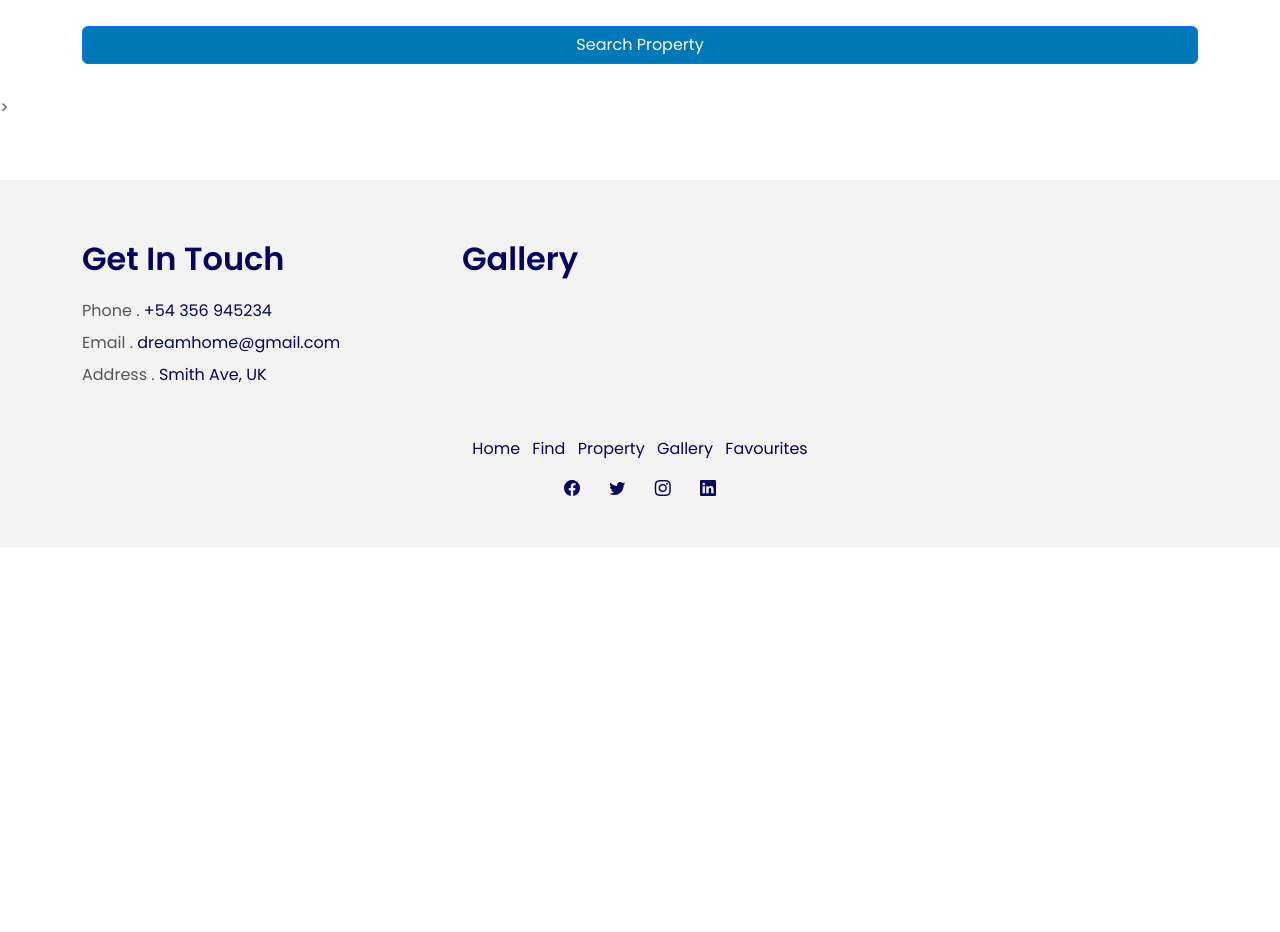
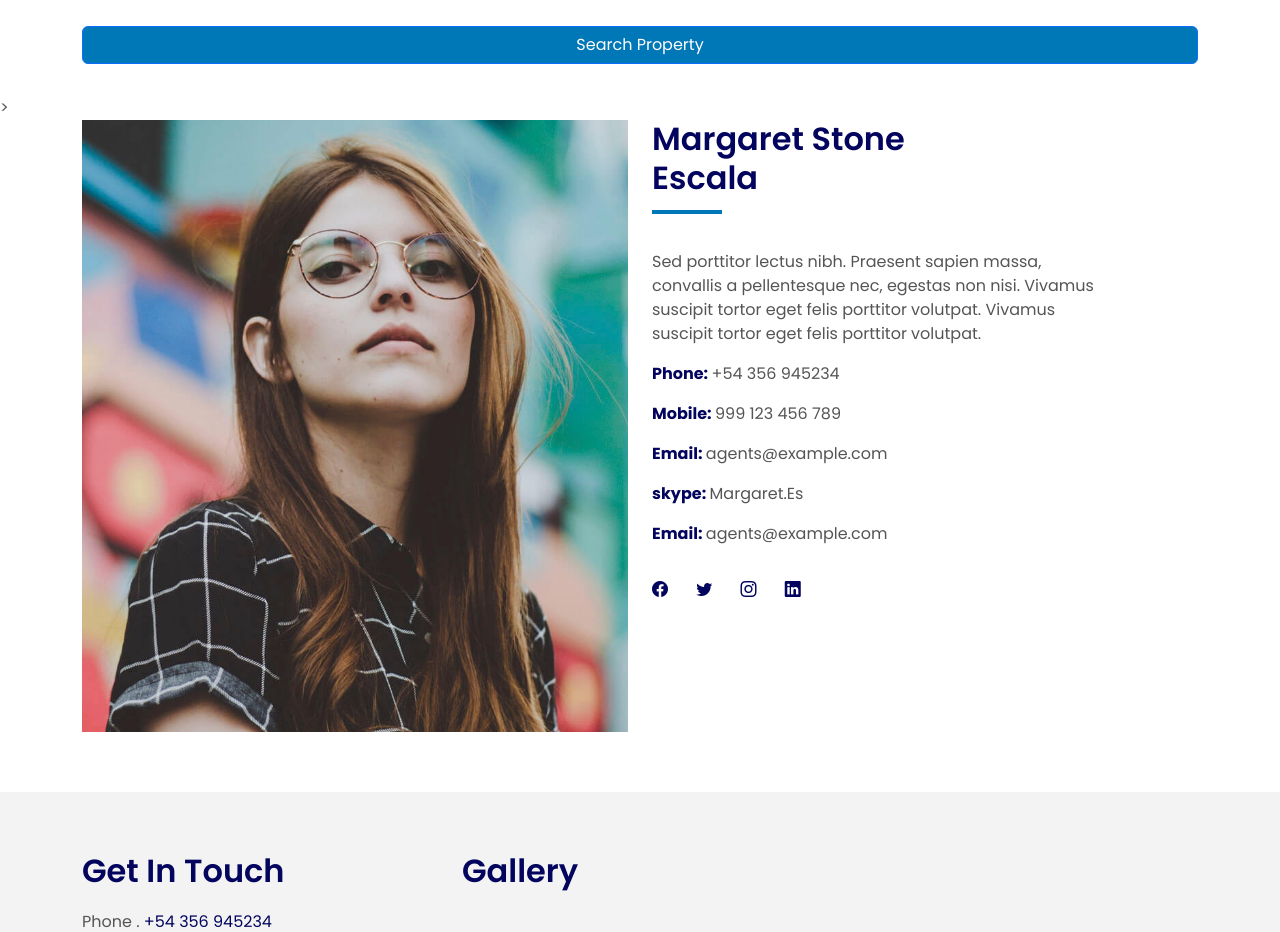
Before and after one commit to PeshalaPerera/real-estate-bootstrap, a plain HTML site: page find.html in a window 1280 px wide. Shown: the part 670-1602 px from the top of the page. Before the commit the page ends 1217 px from the top, so only its background shows below. Drawn offline with nearby package versions, Linux system fonts and the light colour scheme; files whose address does not match are found by name.

Commit message:
property single ui done

```diff
--- a/find.html
+++ b/find.html
@@ -9,7 +9,7 @@
         <meta content="" name="keywords" />
 
         <!-- <link href="jquery-ui.css" rel="stylesheet"> -->
-        <link href="http://code.jquery.com/ui/1.10.4/themes/ui-lightness/jquery-ui.css" rel="stylesheet">
+        <link href="http://code.jquery.com/ui/1.10.4/themes/ui-lightness/jquery-ui.css" rel="stylesheet" />
 
         <!-- Favicons -->
         <link href="assets/img/favicon.png" rel="icon" />
@@ -98,7 +98,11 @@
                             <div class="mb-2 row">
                                 <div class="form-group col mt-3">
                                     <label class="pb-2" for="Type">Type</label>
-                                    <select class="form-control form-select form-control-a" name="searchType" id="searchType">
+                                    <select
+                                        class="form-control form-select form-control-a"
+                                        name="searchType"
+                                        id="searchType"
+                                    >
                                         <option value="all">Any</option>
                                         <option value="RENT">For Rent</option>
                                         <option value="SALE">For Sale</option>
@@ -107,7 +111,11 @@
                                 </div>
                                 <div class="form-group col mt-3">
                                     <label class="pb-2" for="city">Property type</label>
-                                    <select class="form-control form-select form-control-a" name="searchPropertyType" id="searchPropertyType">
+                                    <select
+                                        class="form-control form-select form-control-a"
+                                        name="searchPropertyType"
+                                        id="searchPropertyType"
+                                    >
                                         <option value="all">Any</option>
                                         <option value="Alabama">Alabama</option>
                                         <option value="Arizona">Arizona</option>
@@ -119,15 +127,19 @@
                             <div class="mb-2 row">
                                 <div class="form-group col mt-3">
                                     <label class="pb-2" for="bedrooms">Min Bedrooms</label>
-                                    <input name="maxBedroomsSpinner" id="maxBedroomsSpinner" value="3">
+                                    <input name="maxBedroomsSpinner" id="maxBedroomsSpinner" value="3" />
                                 </div>
                                 <div class="form-group col mt-3">
                                     <label class="pb-2" for="bathrooms">Max Bedrooms</label>
-                                    <input name="minBedroomsSpinner" id="minBedroomsSpinner" value="3">
+                                    <input name="minBedroomsSpinner" id="minBedroomsSpinner" value="3" />
                                 </div>
                                 <div class="form-group col mt-3">
                                     <label class="pb-2" for="bathrooms">Bathrooms</label>
-                                    <select class="form-control form-select form-control-a" name="searchBathroomsInput" id="searchBathroomsInput">
+                                    <select
+                                        class="form-control form-select form-control-a"
+                                        name="searchBathroomsInput"
+                                        id="searchBathroomsInput"
+                                    >
                                         <option value="any">Any</option>
                                         <option value="1">01</option>
                                         <option value="2">02</option>
@@ -137,8 +149,15 @@
                             </div>
                             <div class="mb-2 row">
                                 <div class="form-group col mt-3">
-                                    <label class="pb-2" for="price">Price Range</label><br>
-                                    <input class="form-control form-input" type="text" id="priceRange" readonly class="goldSliderText"><p></p>
+                                    <label class="pb-2" for="price">Price Range</label><br />
+                                    <input
+                                        class="form-control form-input"
+                                        type="text"
+                                        id="priceRange"
+                                        readonly
+                                        class="goldSliderText"
+                                    />
+                                    <p></p>
                                     <div id="slider-range"></div>
                                 </div>
                             </div>
@@ -153,16 +172,92 @@
             </div>
             <!-- End Property Search Section -->>
 
-            <!-- =======  Blog Grid ======= -->
-            <!-- <section class="news-grid grid"> -->
-                <!-- <div class="container">
-                    <div class="row" id="gallery-output"></div>
-                </div> -->
-                <div id="Placeholder">
+            <!-- =======  Property Single ======= -->
+            <!-- <div id="Placeholder"></div> -->
 
+            <section class="agent-single">
+                <div class="container">
+                    <div class="row">
+                        <div class="col-sm-12">
+                            <div class="row">
+                                <div class="col-md-6">
+                                    <div class="agent-avatar-box">
+                                        <img src="assets/img/agent-7.jpg" alt="" class="agent-avatar img-fluid" />
+                                    </div>
+                                </div>
+                                <div class="col-md-5 section-md-t3">
+                                    <div class="agent-info-box">
+                                        <div class="agent-title">
+                                            <div class="title-box-d">
+                                                <h3 class="title-d">
+                                                    Margaret Stone <br />
+                                                    Escala
+                                                </h3>
+                                            </div>
+                                        </div>
+                                        <div class="agent-content mb-3">
+                                            <p class="content-d color-text-a">
+                                                Sed porttitor lectus nibh. Praesent sapien massa, convallis a
+                                                pellentesque nec, egestas non nisi. Vivamus suscipit tortor eget felis
+                                                porttitor volutpat. Vivamus suscipit tortor eget felis porttitor
+                                                volutpat.
+                                            </p>
+                                            <div class="info-agents color-a">
+                                                <p>
+                                                    <strong>Phone: </strong>
+                                                    <span class="color-text-a"> +54 356 945234 </span>
+                                                </p>
+                                                <p>
+                                                    <strong>Mobile: </strong>
+                                                    <span class="color-text-a"> 999 123 456 789</span>
+                                                </p>
+                                                <p>
+                                                    <strong>Email: </strong>
+                                                    <span class="color-text-a"> agents@example.com</span>
+                                                </p>
+                                                <p>
+                                                    <strong>skype: </strong>
+                                                    <span class="color-text-a"> Margaret.Es</span>
+                                                </p>
+                                                <p>
+                                                    <strong>Email: </strong>
+                                                    <span class="color-text-a"> agents@example.com</span>
+                                                </p>
+                                            </div>
+                                        </div>
+                                        <div class="socials-footer">
+                                            <ul class="list-inline">
+                                                <li class="list-inline-item">
+                                                    <a href="#" class="link-one">
+                                                        <i class="bi bi-facebook" aria-hidden="true"></i>
+                                                    </a>
+                                                </li>
+                                                <li class="list-inline-item">
+                                                    <a href="#" class="link-one">
+                                                        <i class="bi bi-twitter" aria-hidden="true"></i>
+                                                    </a>
+                                                </li>
+                                                <li class="list-inline-item">
+                                                    <a href="#" class="link-one">
+                                                        <i class="bi bi-instagram" aria-hidden="true"></i>
+                                                    </a>
+                                                </li>
+                                                <li class="list-inline-item">
+                                                    <a href="#" class="link-one">
+                                                        <i class="bi bi-linkedin" aria-hidden="true"></i>
+                                                    </a>
+                                                </li>
+                                            </ul>
+                                        </div>
+                                    </div>
+                                </div>
+                            </div>
+                        </div>
+                    </div>
                 </div>
-            <!-- </section> -->
-            <!-- End Blog Grid-->
+            </section>
+            <!-- End Property Single -->
+
         </main>
         <!-- End #main -->
 
@@ -258,7 +353,7 @@
             ><i class="bi bi-arrow-up-short"></i
         ></a>
 
-        <link href="assets/css/jquery-ui.css" rel="stylesheet">
+        <link href="assets/css/jquery-ui.css" rel="stylesheet" />
 
         <script src="https://ajax.googleapis.com/ajax/libs/jquery/1.12.4/jquery.min.js"></script>
 
```
